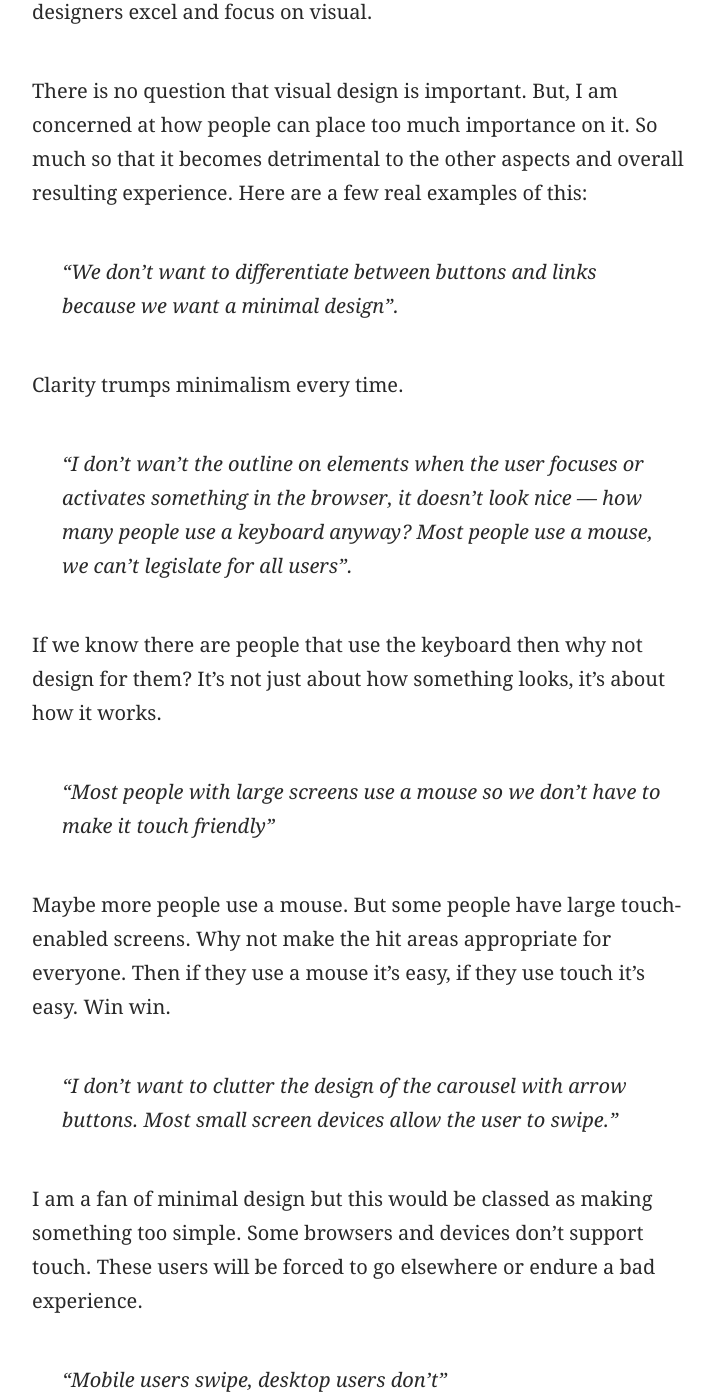
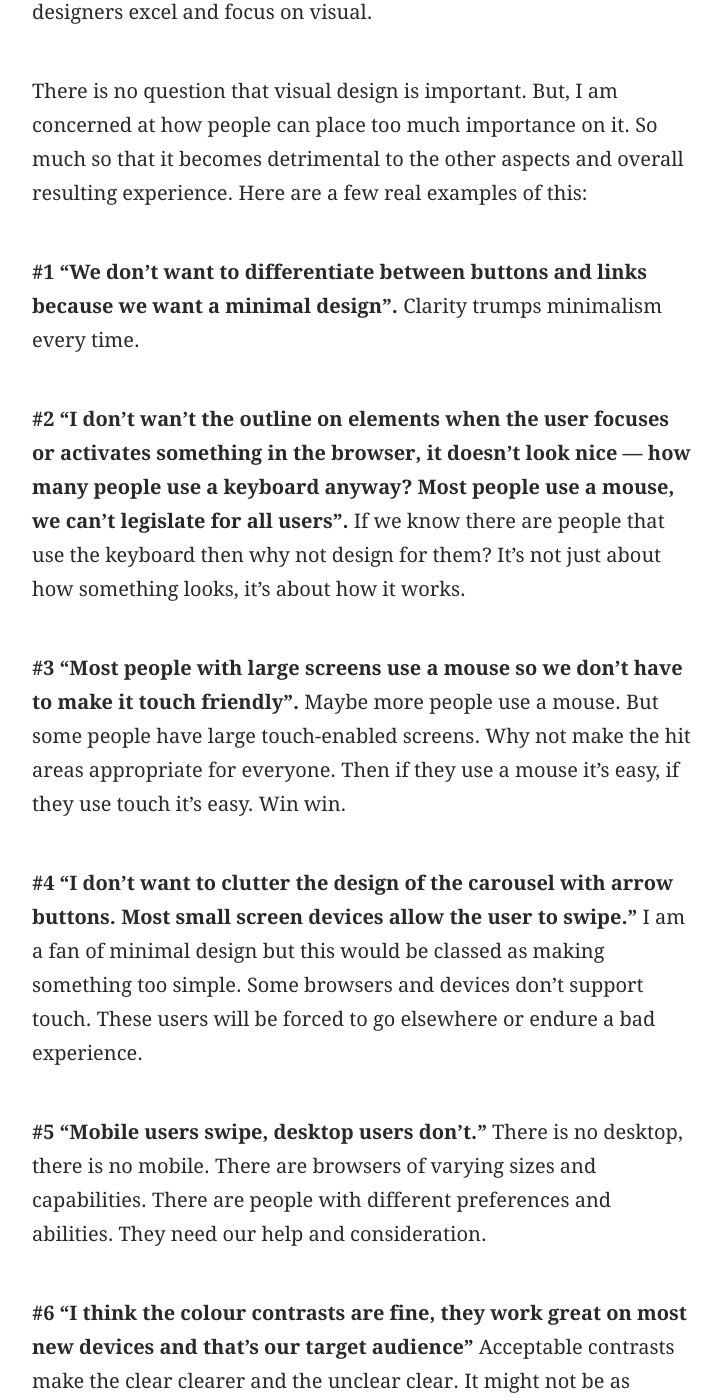
Before and after one commit to adamsilver/adamsilver.io-jekyll, a Jekyll site: the page built from _posts/2016-01-08-the-design-challenge.md, in a window 1280 px wide and 1400 px high, scrolled down 334 px. Shown: the whole window, without its empty margins (278-1000 px from the left). Built offline with Jekyll 4.4.1, drawn with Linux system fonts in a browser that asks for light colours; Markdown is read by kramdown in place of the engine named in the settings; some of the changed text lies outside the part shown.

Commit message:
reformat

```diff
--- a/_posts/2016-01-08-the-design-challenge.md
+++ b/_posts/2016-01-08-the-design-challenge.md
@@ -10,53 +10,29 @@ tags: featured
 
 There is no question that visual design is important. But, I am concerned at how people can place too much importance on it. So much so that it becomes detrimental to the other aspects and overall resulting experience. Here are a few real examples of this:
 
-> "We don't want to differentiate between buttons and links because we want a minimal design".
+**#1 "We don't want to differentiate between buttons and links because we want a minimal design".** Clarity trumps minimalism every time.
 
-Clarity trumps minimalism every time.
+**#2 "I don't wan't the outline on elements when the user focuses or activates something in the browser, it doesn't look nice &mdash; how many people use a keyboard anyway? Most people use a mouse, we can't legislate for all users".** If we know there are people that use the keyboard then why not design for them? It's not just about how something looks, it's about how it works.
 
-> "I don't wan't the outline on elements when the user focuses or activates something in the browser, it doesn't look nice &mdash; how many people use a keyboard anyway? Most people use a mouse, we can't legislate for all users".
+**#3 "Most people with large screens use a mouse so we don't have to make it touch friendly".** Maybe more people use a mouse. But some people have large touch-enabled screens. Why not make the hit areas appropriate for everyone. Then if they use a mouse it's easy, if they use touch it's easy. Win win.
 
-If we know there are people that use the keyboard then why not design for them? It's not just about how something looks, it's about how it works.
+**#4 "I don't want to clutter the design of the carousel with arrow buttons. Most small screen devices allow the user to swipe."** I am a fan of minimal design but this would be classed as making something too simple. Some browsers and devices don't support touch. These users will be forced to go elsewhere or endure a bad experience.
 
-> "Most people with large screens use a mouse so we don't have to make it touch friendly"
+**#5 "Mobile users swipe, desktop users don't."** There is no desktop, there is no mobile. There are browsers of varying sizes and capabilities. There are people with different preferences and abilities. They need our help and consideration.
 
-Maybe more people use a mouse. But some people have large touch-enabled screens. Why not make the hit areas appropriate for everyone. Then if they use a mouse it's easy, if they use touch it's easy. Win win.
+**#6 "I think the colour contrasts are fine, they work great on most new devices and that's our target audience"** Acceptable contrasts make the clear clearer and the unclear clear. It might not be as visually pleasing as the subtle grey you had in-mind, but it will make the design easier to use.
 
-> "I don't want to clutter the design of the carousel with arrow buttons. Most small screen devices allow the user to swipe."
+**#7 "A select box without a label is fine, it's unnecessary clutter"** Every form field needs a label; there are good reasons why. Legislate for this and make the design beautiful at the same time.
 
-I am a fan of minimal design but this would be classed as making something too simple. Some browsers and devices don't support touch. These users will be forced to go elsewhere or endure a bad experience.
+**#8 "Most of our users are on a fast connection, it's important that we have 10 high resolution images on one page"** People on low-speed connections are likely not to wait for these beautiful images. Consider performance and how we can trim the fat for all. Faster connections become super fast, slow connections become satisfactory.
 
-> "Mobile users swipe, desktop users don't"
+**#9 "Can we fix that with Javascript? We don't need to worry about the 1% of users without it &mdash; it's important that the design is nice for 99% of our users"** First, [this](http://kryogenix.org/code/browser/everyonehasjs.html). Second, it's not the amount of users, its the amount of visits. Javascript will fail to download/execute at some point. Embrace Progressive Enhancement. Every time you fix something with Javascript you take a hit in performance, maintenance and usability.
 
-There is no desktop, there is no mobile. There are browsers of varying sizes and capabilities. There are people with different preferences and abilities. They need our help and consideration.
+**#10 "We need to fix that by disabling zoom on mobile"** Zoom is essential. Let go, [be boring](http://blog.capwatkins.com/the-boring-designer).
 
-> "I think the colour contrasts are fine, they work great on most new devices and that's our target audience"
+**#11 "I don't like the way the text wraps and layout breaks on small screens, we'll get the copywriter to make the words fit"** Again, clarity trumps minimalism. [Design for content](https://www.uie.com/articles/content_and_design/) &mdash; not the other way around.
 
-Acceptable contrasts make the clear clearer and the unclear clear. It might not be as visually pleasing as the subtle grey you had in-mind, but it will make the design easier to use.
-
-> "A select box without a label is fine, it's unnecessary clutter"
-
-Every form field needs a label; there are good reasons why. Legislate for this and make the design beautiful at the same time.
-
-> "Most of our users are on a fast connection, it's important that we have 10 high resolution images on one page"
-
-People on low-speed connections are likely not to wait for these beautiful images. Consider performance and how we can trim the fat for all. Faster connections become super fast, slow connections become satisfactory.
-
-> "Can we fix that with Javascript? We don't need to worry about the 1% of users without it &mdash; it's important that the design is nice for 99% of our users"
-
-First, [this](http://kryogenix.org/code/browser/everyonehasjs.html). Second, it's not the amount of users, its the amount of visits. Javascript will fail to download/execute at some point. Embrace Progressive Enhancement. Every time you fix something with Javascript you take a hit in performance, maintenance and usability.
-
-> "We need to fix that by disabling zoom on mobile"
-
-Zoom is essential. Let go, [be boring](http://blog.capwatkins.com/the-boring-designer).
-
-> "I don't like the way the text wraps and layout breaks on small screens, we'll get the copywriter to make the words fit"
-
-Again, clarity trumps minimalism. [Design for content](https://www.uie.com/articles/content_and_design/) &mdash; not the other way around.
-
-> "But website X does it, so we should do it"
-
-Sometimes website X does things, sometimes those things are ill-advised. Take this opportunity to do it better.
+**#12 "But website X does it, so we should do it"** Sometimes website X does things, sometimes those things are ill-advised. Take this opportunity to do it better.
 
 ## Isn't this our challenge?
 
```
